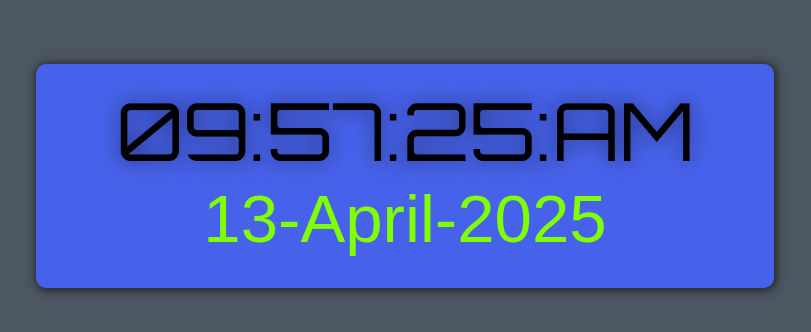
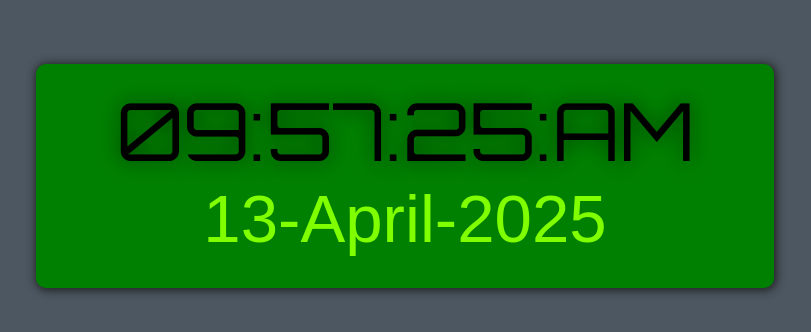
Before and after one commit to Zahidthoker/digital-clock, a plain HTML site: page index.html in a window 1280 px wide. Shown: the part 224-556 px from the top of the page, without its empty margins (235-1046 px from the left). Drawn offline with Linux system fonts and the light colour scheme.

Commit message:
Update style.css

```diff
--- a/style.css
+++ b/style.css
@@ -18,7 +18,7 @@ body{
     border: none;
     width: auto;
     height: auto;
-    background-color: rgb(71, 98, 234);
+    background-color: green;
     display: flex;
     flex-direction: column;
     justify-content: center;
```
